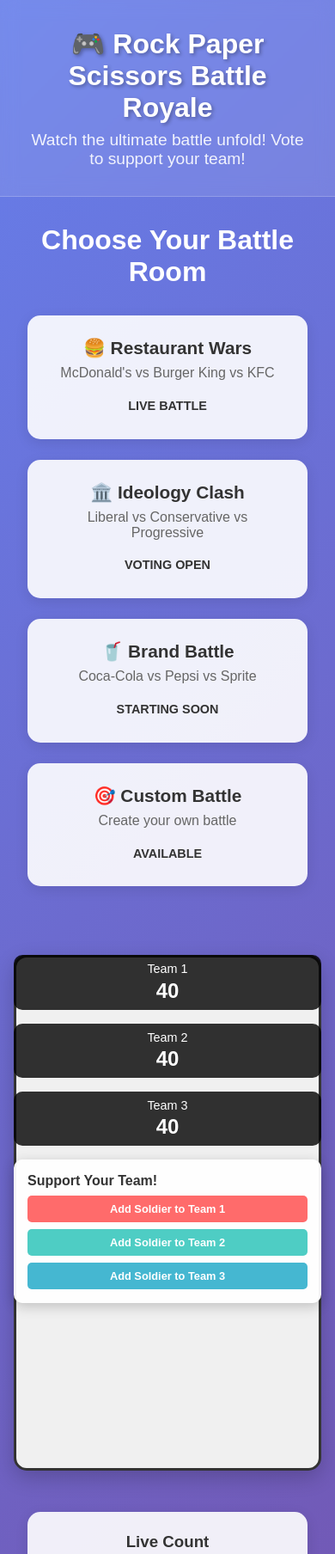
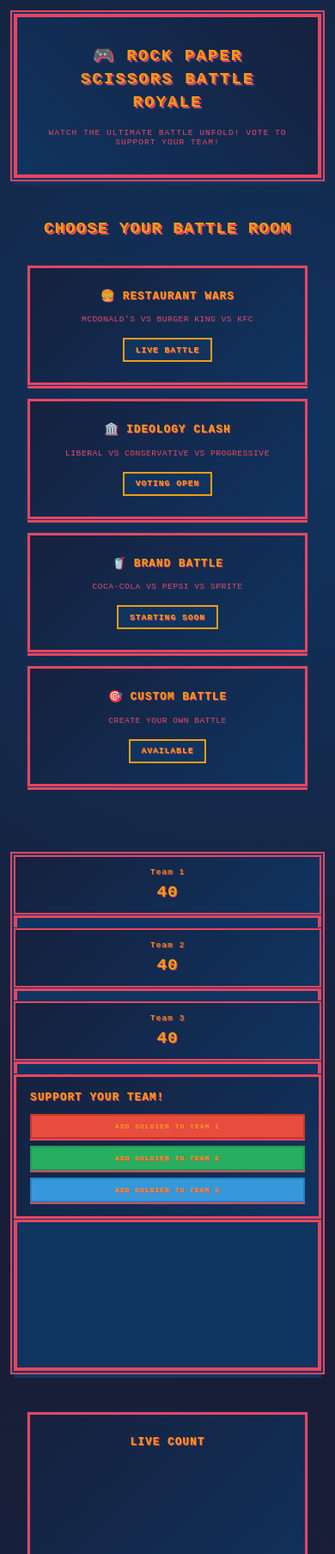
Before and after one commit to zsenarchitect/rock-paper-scissors, a website: page docs/index.html in a window 390 px wide. Shown: the top 1808 px of the page at 86% size. Drawn offline with Linux system fonts and the light colour scheme.

Commit message:
feat: implement pixel-style UI design for issue #17 (#19)
- Add Press Start 2P pixel font for retro gaming aesthetic
- Implement dark theme with neon colors (#e94560, #f39c12, #0f3460)
- Add pixelated borders and box shadows for 8-bit look
- Create pixel-style animations (pulse, glow, bounce, load)
- Update all text to uppercase for arcade feel
- Add image-rendering: pixelated for crisp pixel graphics
- Improve responsive design for mobile devices
- Maintain accessibility while enhancing visual appeal

Resolves #17

```diff
--- a/docs/css/style.css
+++ b/docs/css/style.css
@@ -5,32 +5,66 @@
     box-sizing: border-box;
 }
 
+/* Import pixel font */
+@import url('https://fonts.googleapis.com/css2?family=Press+Start+2P&display=swap');
+
 body {
-    font-family: 'Arial', sans-serif;
-    background: linear-gradient(135deg, #667eea 0%, #764ba2 100%);
-    color: #333;
+    font-family: 'Press Start 2P', monospace;
+    background: #1a1a2e;
+    background-image:
+        radial-gradient(circle at 20% 80%, #16213e 0%, transparent 50%),
+        radial-gradient(circle at 80% 20%, #0f3460 0%, transparent 50%),
+        radial-gradient(circle at 40% 40%, #1a1a2e 0%, transparent 50%);
+    color: #e94560;
     min-height: 100vh;
+    image-rendering: pixelated;
+    image-rendering: -moz-crisp-edges;
+    image-rendering: crisp-edges;
 }
 
 /* Header */
 .header {
     text-align: center;
     padding: 2rem;
-    background: rgba(255, 255, 255, 0.1);
-    backdrop-filter: blur(10px);
-    border-bottom: 1px solid rgba(255, 255, 255, 0.2);
+    background: linear-gradient(45deg, #0f3460, #16213e);
+    border: 4px solid #e94560;
+    border-radius: 0;
+    margin: 1rem;
+    box-shadow:
+        0 0 0 2px #0f3460,
+        0 0 0 4px #e94560,
+        0 8px 0 0 #0f3460;
+    position: relative;
+}
+
+.header::before {
+    content: '';
+    position: absolute;
+    top: -4px;
+    left: -4px;
+    right: -4px;
+    bottom: -4px;
+    background: linear-gradient(45deg, #e94560, #f39c12, #e94560);
+    z-index: -1;
+    border-radius: 0;
 }
 
 .header h1 {
-    font-size: 2.5rem;
-    color: white;
-    margin-bottom: 0.5rem;
-    text-shadow: 2px 2px 4px rgba(0, 0, 0, 0.3);
+    font-size: 1.8rem;
+    color: #f39c12;
+    margin-bottom: 1rem;
+    text-shadow:
+        2px 2px 0px #e94560,
+        4px 4px 0px #0f3460;
+    letter-spacing: 2px;
+    line-height: 1.4;
 }
 
 .header p {
-    font-size: 1.2rem;
-    color: rgba(255, 255, 255, 0.9);
+    font-size: 0.8rem;
+    color: #e94560;
+    text-shadow: 1px 1px 0px #0f3460;
+    letter-spacing: 1px;
 }
 
 /* Room Selection */
@@ -42,73 +76,108 @@
 
 .room-selection h2 {
     text-align: center;
-    color: white;
+    color: #f39c12;
     margin-bottom: 2rem;
-    font-size: 2rem;
+    font-size: 1.2rem;
+    text-shadow: 2px 2px 0px #e94560;
+    letter-spacing: 1px;
 }
 
 .rooms-grid {
     display: grid;
     grid-template-columns: repeat(auto-fit, minmax(250px, 1fr));
-    gap: 1.5rem;
+    gap: 1rem;
     margin-bottom: 2rem;
 }
 
 .room-card {
-    background: rgba(255, 255, 255, 0.9);
-    border-radius: 15px;
+    background: linear-gradient(135deg, #16213e, #0f3460);
+    border: 3px solid #e94560;
+    border-radius: 0;
     padding: 1.5rem;
     text-align: center;
     cursor: pointer;
-    transition: all 0.3s ease;
-    border: 2px solid transparent;
-    box-shadow: 0 4px 15px rgba(0, 0, 0, 0.1);
+    transition: all 0.2s ease;
+    box-shadow:
+        0 0 0 1px #0f3460,
+        0 4px 0 0 #e94560;
+    position: relative;
+    image-rendering: pixelated;
+}
+
+.room-card::before {
+    content: '';
+    position: absolute;
+    top: -3px;
+    left: -3px;
+    right: -3px;
+    bottom: -3px;
+    background: linear-gradient(45deg, #e94560, #f39c12);
+    z-index: -1;
+    border-radius: 0;
 }
 
 .room-card:hover {
-    transform: translateY(-5px);
-    border-color: #667eea;
-    box-shadow: 0 8px 25px rgba(0, 0, 0, 0.2);
+    transform: translateY(-2px);
+    box-shadow:
+        0 0 0 1px #0f3460,
+        0 6px 0 0 #e94560;
+    background: linear-gradient(135deg, #0f3460, #16213e);
 }
 
 .room-card h3 {
-    font-size: 1.3rem;
-    margin-bottom: 0.5rem;
-    color: #333;
+    font-size: 0.9rem;
+    margin-bottom: 0.8rem;
+    color: #f39c12;
+    text-shadow: 1px 1px 0px #e94560;
+    letter-spacing: 1px;
+    line-height: 1.4;
 }
 
 .room-card p {
-    color: #666;
+    color: #e94560;
     margin-bottom: 1rem;
+    font-size: 0.7rem;
+    text-shadow: 1px 1px 0px #0f3460;
+    letter-spacing: 0.5px;
 }
 
 .room-status {
     display: inline-block;
-    padding: 0.3rem 0.8rem;
-    border-radius: 20px;
-    font-size: 0.9rem;
+    padding: 0.4rem 0.8rem;
+    border: 2px solid #f39c12;
+    border-radius: 0;
+    font-size: 0.6rem;
     font-weight: bold;
     text-transform: uppercase;
+    background: #0f3460;
+    color: #f39c12;
+    text-shadow: 1px 1px 0px #e94560;
+    letter-spacing: 1px;
 }
 
 .room-status:contains("Live") {
-    background: #4CAF50;
-    color: white;
+    background: #27ae60;
+    color: #f39c12;
+    border-color: #27ae60;
 }
 
 .room-status:contains("Voting") {
-    background: #FF9800;
-    color: white;
+    background: #f39c12;
+    color: #0f3460;
+    border-color: #f39c12;
 }
 
 .room-status:contains("Starting") {
-    background: #2196F3;
-    color: white;
+    background: #3498db;
+    color: #f39c12;
+    border-color: #3498db;
 }
 
 .room-status:contains("Available") {
-    background: #9E9E9E;
-    color: white;
+    background: #95a5a6;
+    color: #0f3460;
+    border-color: #95a5a6;
 }
 
 /* Game Container */
@@ -123,12 +192,18 @@
     width: 100%;
     max-width: 800px;
     height: 600px;
-    border: 3px solid #333;
-    border-radius: 15px;
-    background: #f0f0f0;
+    border: 4px solid #e94560;
+    border-radius: 0;
+    background: #0f3460;
     display: block;
     margin: 0 auto;
-    box-shadow: 0 8px 25px rgba(0, 0, 0, 0.2);
+    box-shadow:
+        0 0 0 2px #0f3460,
+        0 0 0 4px #e94560,
+        0 8px 0 0 #0f3460;
+    image-rendering: pixelated;
+    image-rendering: -moz-crisp-edges;
+    image-rendering: crisp-edges;
 }
 
 .game-overlay {
@@ -148,79 +223,102 @@
 }
 
 .team-count {
-    background: rgba(0, 0, 0, 0.8);
-    color: white;
-    padding: 0.5rem 1rem;
-    border-radius: 10px;
+    background: linear-gradient(135deg, #16213e, #0f3460);
+    color: #f39c12;
+    padding: 0.8rem 1rem;
+    border: 2px solid #e94560;
+    border-radius: 0;
     text-align: center;
     min-width: 100px;
+    box-shadow:
+        0 0 0 1px #0f3460,
+        0 4px 0 0 #e94560;
+    text-shadow: 1px 1px 0px #e94560;
 }
 
 .team-name {
     display: block;
-    font-size: 0.9rem;
-    margin-bottom: 0.2rem;
+    font-size: 0.6rem;
+    margin-bottom: 0.4rem;
+    letter-spacing: 1px;
 }
 
 .count {
     display: block;
-    font-size: 1.5rem;
+    font-size: 1.2rem;
     font-weight: bold;
+    letter-spacing: 1px;
 }
 
 .voting-panel {
-    background: rgba(255, 255, 255, 0.95);
+    background: linear-gradient(135deg, #16213e, #0f3460);
     padding: 1rem;
-    border-radius: 10px;
-    box-shadow: 0 4px 15px rgba(0, 0, 0, 0.2);
+    border: 3px solid #e94560;
+    border-radius: 0;
+    box-shadow:
+        0 0 0 1px #0f3460,
+        0 4px 0 0 #e94560;
     pointer-events: auto;
 }
 
 .voting-panel h3 {
-    margin-bottom: 0.5rem;
-    color: #333;
-    font-size: 1rem;
+    margin-bottom: 0.8rem;
+    color: #f39c12;
+    font-size: 0.8rem;
+    text-shadow: 1px 1px 0px #e94560;
+    letter-spacing: 1px;
 }
 
 .vote-buttons {
     display: flex;
     gap: 0.5rem;
+    flex-wrap: wrap;
 }
 
 .vote-btn {
-    padding: 0.5rem 1rem;
-    border: none;
-    border-radius: 5px;
+    padding: 0.6rem 1rem;
+    border: 2px solid #f39c12;
+    border-radius: 0;
     cursor: pointer;
-    font-size: 0.8rem;
+    font-size: 0.6rem;
     font-weight: bold;
     transition: all 0.2s ease;
+    background: #0f3460;
+    color: #f39c12;
+    text-shadow: 1px 1px 0px #e94560;
+    letter-spacing: 1px;
+    font-family: 'Press Start 2P', monospace;
+    box-shadow: 0 2px 0 0 #e94560;
 }
 
 .vote-btn[data-team="1"] {
-    background: #ff6b6b;
-    color: white;
+    background: #e74c3c;
+    border-color: #c0392b;
+    color: #f39c12;
 }
 
 .vote-btn[data-team="2"] {
-    background: #4ecdc4;
-    color: white;
+    background: #27ae60;
+    border-color: #229954;
+    color: #f39c12;
 }
 
 .vote-btn[data-team="3"] {
-    background: #45b7d1;
-    color: white;
+    background: #3498db;
+    border-color: #2980b9;
+    color: #f39c12;
 }
 
 .vote-btn:hover {
-    transform: scale(1.05);
-    box-shadow: 0 2px 8px rgba(0, 0, 0, 0.3);
+    transform: translateY(-1px);
+    box-shadow: 0 3px 0 0 #e94560;
+    background: #16213e;
 }
 
 /* Charts Container */
 .charts-container {
     display: flex;
-    gap: 2rem;
+    gap: 1rem;
     padding: 2rem;
     max-width: 1200px;
     margin: 0 auto;
@@ -230,21 +328,30 @@
 .chart-panel {
     flex: 1;
     min-width: 300px;
-    background: rgba(255, 255, 255, 0.9);
-    border-radius: 15px;
+    background: linear-gradient(135deg, #16213e, #0f3460);
+    border: 3px solid #e94560;
+    border-radius: 0;
     padding: 1.5rem;
-    box-shadow: 0 4px 15px rgba(0, 0, 0, 0.1);
+    box-shadow:
+        0 0 0 1px #0f3460,
+        0 4px 0 0 #e94560;
 }
 
 .chart-panel h3 {
     margin-bottom: 1rem;
-    color: #333;
+    color: #f39c12;
     text-align: center;
+    font-size: 0.8rem;
+    text-shadow: 1px 1px 0px #e94560;
+    letter-spacing: 1px;
 }
 
 .chart-panel canvas {
     width: 100%;
     height: 200px;
+    image-rendering: pixelated;
+    image-rendering: -moz-crisp-edges;
+    image-rendering: crisp-edges;
 }
 
 /* Battle Info */
@@ -257,11 +364,14 @@
 .battle-stats {
     display: flex;
     justify-content: center;
-    gap: 3rem;
-    background: rgba(255, 255, 255, 0.9);
+    gap: 2rem;
+    background: linear-gradient(135deg, #16213e, #0f3460);
     padding: 1.5rem;
-    border-radius: 15px;
-    box-shadow: 0 4px 15px rgba(0, 0, 0, 0.1);
+    border: 3px solid #e94560;
+    border-radius: 0;
+    box-shadow:
+        0 0 0 1px #0f3460,
+        0 4px 0 0 #e94560;
 }
 
 .stat {
@@ -270,26 +380,42 @@
 
 .stat .label {
     display: block;
-    font-size: 0.9rem;
-    color: #666;
-    margin-bottom: 0.3rem;
+    font-size: 0.6rem;
+    color: #e94560;
+    margin-bottom: 0.5rem;
+    text-shadow: 1px 1px 0px #0f3460;
+    letter-spacing: 1px;
 }
 
 .stat .value {
     display: block;
-    font-size: 1.5rem;
+    font-size: 1rem;
     font-weight: bold;
-    color: #333;
+    color: #f39c12;
+    text-shadow: 1px 1px 0px #e94560;
+    letter-spacing: 1px;
 }
 
 /* Responsive Design */
 @media (max-width: 768px) {
     .header h1 {
-        font-size: 2rem;
+        font-size: 1.2rem;
+    }
+
+    .header p {
+        font-size: 0.6rem;
     }
 
     .rooms-grid {
         grid-template-columns: 1fr;
+    }
+
+    .room-card h3 {
+        font-size: 0.8rem;
+    }
+
+    .room-card p {
+        font-size: 0.6rem;
     }
 
     .game-overlay {
@@ -310,6 +436,11 @@
         flex-direction: column;
     }
 
+    .vote-btn {
+        font-size: 0.5rem;
+        padding: 0.5rem 0.8rem;
+    }
+
     .charts-container {
         flex-direction: column;
     }
@@ -318,17 +449,78 @@
         flex-direction: column;
         gap: 1rem;
     }
+
+    .stat .label {
+        font-size: 0.5rem;
+    }
+
+    .stat .value {
+        font-size: 0.8rem;
+    }
 }
 
-/* Animations */
-@keyframes pulse {
-    0% { transform: scale(1); }
-    50% { transform: scale(1.05); }
-    100% { transform: scale(1); }
+/* Pixel-style Animations */
+@keyframes pixelPulse {
+    0% {
+        transform: scale(1);
+        box-shadow:
+            0 0 0 1px #0f3460,
+            0 4px 0 0 #e94560;
+    }
+    50% {
+        transform: scale(1.02);
+        box-shadow:
+            0 0 0 1px #0f3460,
+            0 6px 0 0 #e94560;
+    }
+    100% {
+        transform: scale(1);
+        box-shadow:
+            0 0 0 1px #0f3460,
+            0 4px 0 0 #e94560;
+    }
+}
+
+@keyframes pixelGlow {
+    0% {
+        text-shadow: 1px 1px 0px #e94560;
+    }
+    50% {
+        text-shadow:
+            1px 1px 0px #e94560,
+            0 0 10px #f39c12;
+    }
+    100% {
+        text-shadow: 1px 1px 0px #e94560;
+    }
+}
+
+@keyframes pixelBounce {
+    0%, 100% { transform: translateY(0); }
+    50% { transform: translateY(-2px); }
 }
 
 .room-card:hover {
-    animation: pulse 0.6s ease-in-out;
+    animation: pixelPulse 0.3s ease-in-out;
+}
+
+.vote-btn:hover {
+    animation: pixelBounce 0.2s ease-in-out;
+}
+
+.header h1:hover {
+    animation: pixelGlow 1s ease-in-out infinite;
+}
+
+/* Pixel-style loading animation */
+@keyframes pixelLoad {
+    0% { opacity: 0; transform: scale(0.8); }
+    50% { opacity: 1; transform: scale(1.1); }
+    100% { opacity: 1; transform: scale(1); }
+}
+
+.room-card, .chart-panel, .battle-stats {
+    animation: pixelLoad 0.5s ease-out;
 }
 
 /* Debug Overlay */
--- a/docs/index.html
+++ b/docs/index.html
@@ -10,33 +10,33 @@
     <div id="app">
         <!-- Header -->
         <header class="header">
-            <h1>🎮 Rock Paper Scissors Battle Royale</h1>
-            <p>Watch the ultimate battle unfold! Vote to support your team!</p>
+            <h1>🎮 ROCK PAPER SCISSORS BATTLE ROYALE</h1>
+            <p>WATCH THE ULTIMATE BATTLE UNFOLD! VOTE TO SUPPORT YOUR TEAM!</p>
         </header>
 
         <!-- Room Selection -->
         <div class="room-selection">
-            <h2>Choose Your Battle Room</h2>
+            <h2>CHOOSE YOUR BATTLE ROOM</h2>
             <div class="rooms-grid">
                 <div class="room-card" data-room="restaurant">
-                    <h3>🍔 Restaurant Wars</h3>
-                    <p>McDonald's vs Burger King vs KFC</p>
-                    <div class="room-status">Live Battle</div>
+                    <h3>🍔 RESTAURANT WARS</h3>
+                    <p>MCDONALD'S VS BURGER KING VS KFC</p>
+                    <div class="room-status">LIVE BATTLE</div>
                 </div>
                 <div class="room-card" data-room="ideology">
-                    <h3>🏛️ Ideology Clash</h3>
-                    <p>Liberal vs Conservative vs Progressive</p>
-                    <div class="room-status">Voting Open</div>
+                    <h3>🏛️ IDEOLOGY CLASH</h3>
+                    <p>LIBERAL VS CONSERVATIVE VS PROGRESSIVE</p>
+                    <div class="room-status">VOTING OPEN</div>
                 </div>
                 <div class="room-card" data-room="brand">
-                    <h3>🥤 Brand Battle</h3>
-                    <p>Coca-Cola vs Pepsi vs Sprite</p>
-                    <div class="room-status">Starting Soon</div>
+                    <h3>🥤 BRAND BATTLE</h3>
+                    <p>COCA-COLA VS PEPSI VS SPRITE</p>
+                    <div class="room-status">STARTING SOON</div>
                 </div>
                 <div class="room-card" data-room="custom">
-                    <h3>🎯 Custom Battle</h3>
-                    <p>Create your own battle</p>
-                    <div class="room-status">Available</div>
+                    <h3>🎯 CUSTOM BATTLE</h3>
+                    <p>CREATE YOUR OWN BATTLE</p>
+                    <div class="room-status">AVAILABLE</div>
                 </div>
             </div>
         </div>
@@ -60,11 +60,11 @@
                     </div>
                 </div>
                 <div class="voting-panel">
-                    <h3>Support Your Team!</h3>
+                    <h3>SUPPORT YOUR TEAM!</h3>
                     <div class="vote-buttons">
-                        <button class="vote-btn" data-team="1">Add Soldier to Team 1</button>
-                        <button class="vote-btn" data-team="2">Add Soldier to Team 2</button>
-                        <button class="vote-btn" data-team="3">Add Soldier to Team 3</button>
+                        <button class="vote-btn" data-team="1">ADD SOLDIER TO TEAM 1</button>
+                        <button class="vote-btn" data-team="2">ADD SOLDIER TO TEAM 2</button>
+                        <button class="vote-btn" data-team="3">ADD SOLDIER TO TEAM 3</button>
                     </div>
                 </div>
             </div>
@@ -73,11 +73,11 @@
         <!-- Live Charts -->
         <div class="charts-container">
             <div class="chart-panel">
-                <h3>Live Count</h3>
+                <h3>LIVE COUNT</h3>
                 <canvas id="pieChart" width="300" height="200"></canvas>
             </div>
             <div class="chart-panel">
-                <h3>Battle Trend</h3>
+                <h3>BATTLE TREND</h3>
                 <canvas id="trendChart" width="400" height="200"></canvas>
             </div>
         </div>
@@ -86,15 +86,15 @@
         <div class="battle-info">
             <div class="battle-stats">
                 <div class="stat">
-                    <span class="label">Battle Time:</span>
+                    <span class="label">BATTLE TIME:</span>
                     <span class="value" id="battle-time">00:00</span>
                 </div>
                 <div class="stat">
-                    <span class="label">Total Conversions:</span>
+                    <span class="label">TOTAL CONVERSIONS:</span>
                     <span class="value" id="total-conversions">0</span>
                 </div>
                 <div class="stat">
-                    <span class="label">Active Players:</span>
+                    <span class="label">ACTIVE PLAYERS:</span>
                     <span class="value" id="active-players">0</span>
                 </div>
             </div>
```
